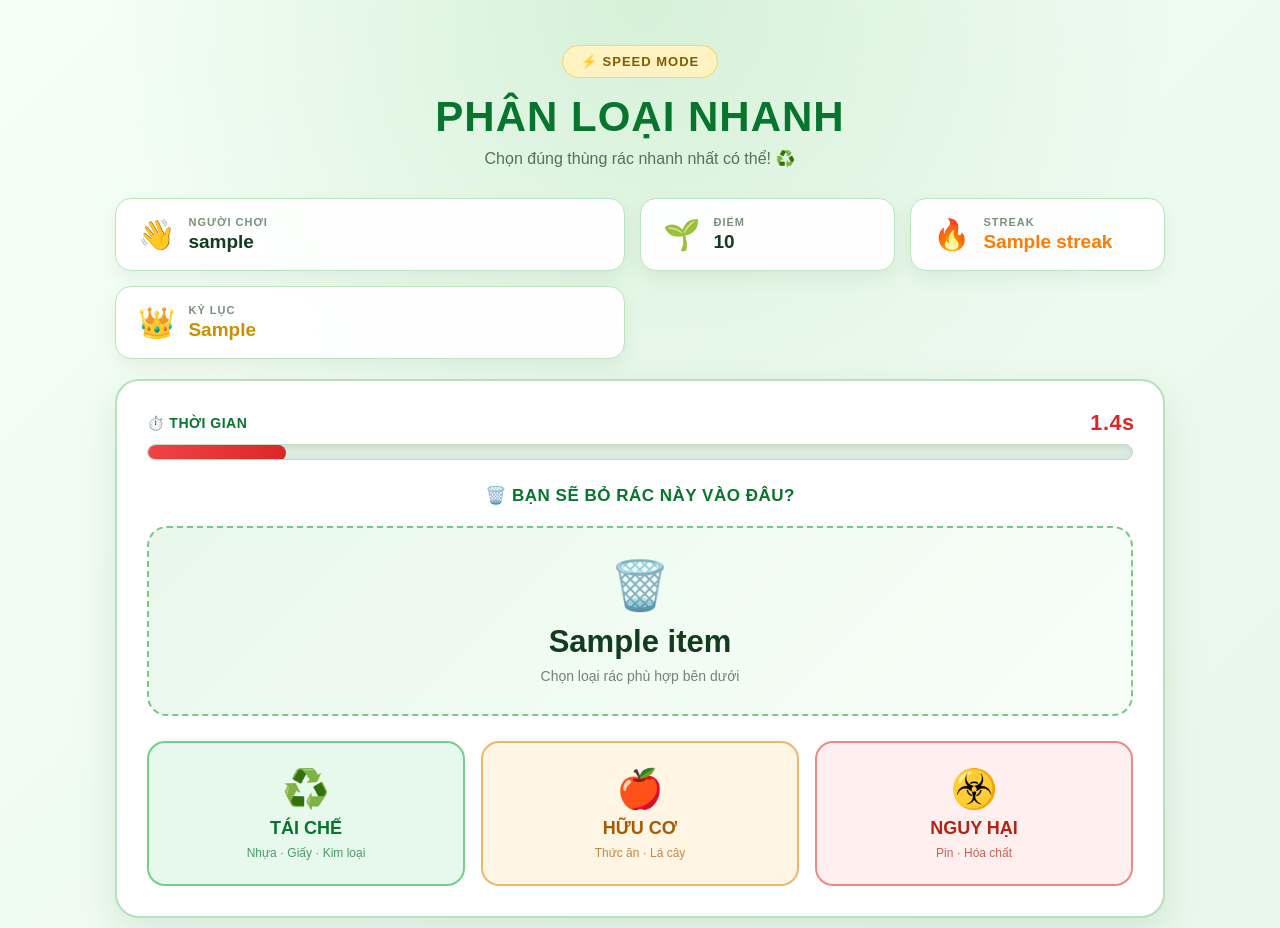
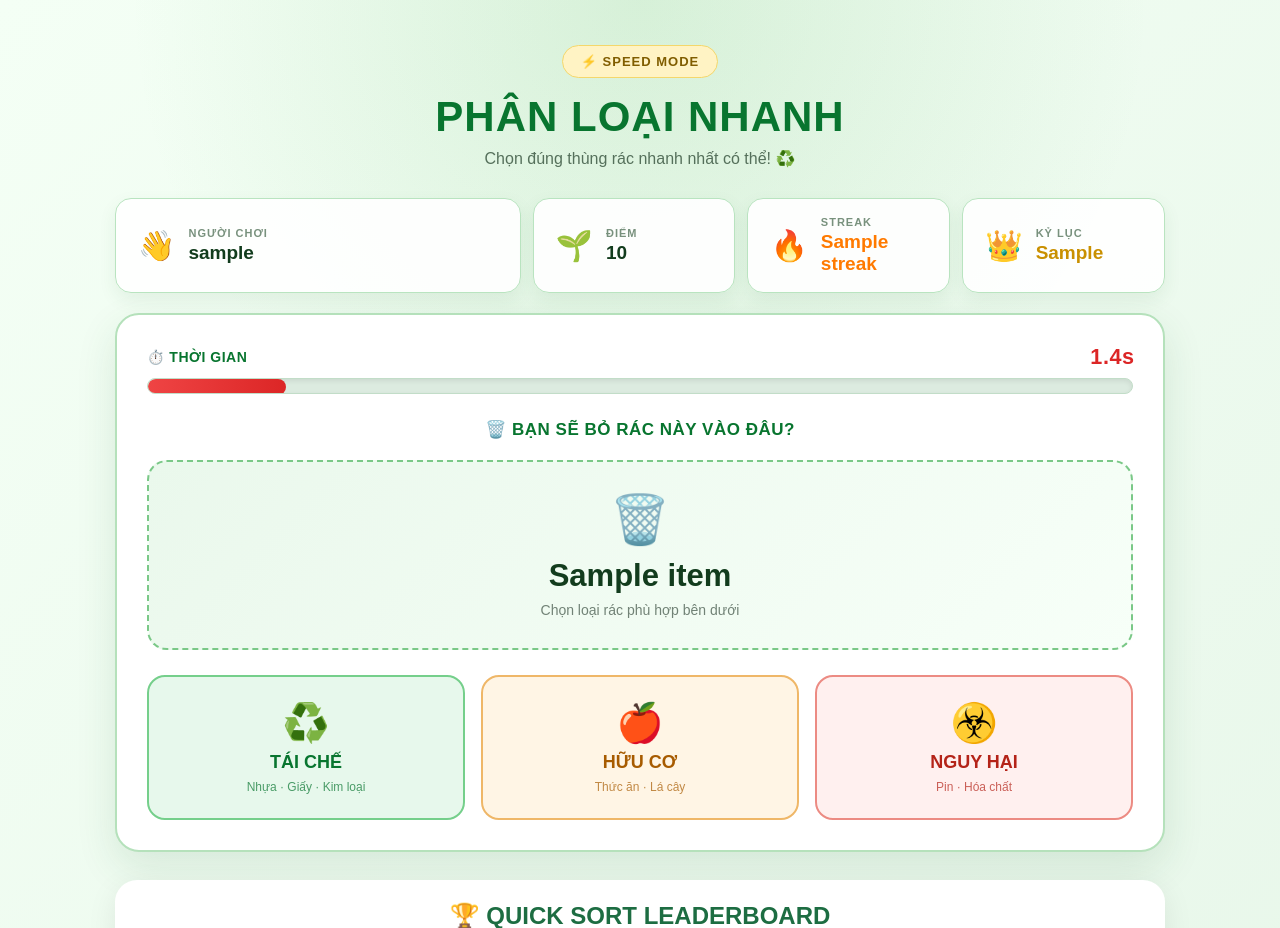
Before and after one commit to phanminhquan3010/SmartTrash, a Python web app: template templates/quick_sort.html in a window 1280 px wide. Shown: the top 928 px of the page. Run offline with Jinja, Linux system fonts and the light colour scheme; the template is opened without the code that fills it: most values are stand-ins (such as "Sample title", 1, 10 or a date in 2020).

Commit message:
Update quick_sort.html

```diff
--- a/templates/quick_sort.html
+++ b/templates/quick_sort.html
@@ -17,6 +17,39 @@
     >
 
     <style>
+        .quick-stats {
+    display: grid !important;
+
+    grid-template-columns:
+        minmax(220px, 2fr)
+        repeat(3, minmax(120px, 1fr)) !important;
+
+    gap: 12px !important;
+
+    width: 100% !important;
+}
+
+.quick-player,
+.quick-stat {
+    display: flex !important;
+    visibility: visible !important;
+    opacity: 1 !important;
+    min-width: 0;
+}
+
+.quick-streak-stat,
+.quick-best-stat {
+    display: flex !important;
+}
+
+@media (max-width: 700px) {
+
+    .quick-stats {
+        grid-template-columns:
+            1fr 1fr !important;
+    }
+
+}
         .quick-streak-stat strong { color: #ff7a00; }
         .quick-best-stat strong { color: #c99000; }
 
```
